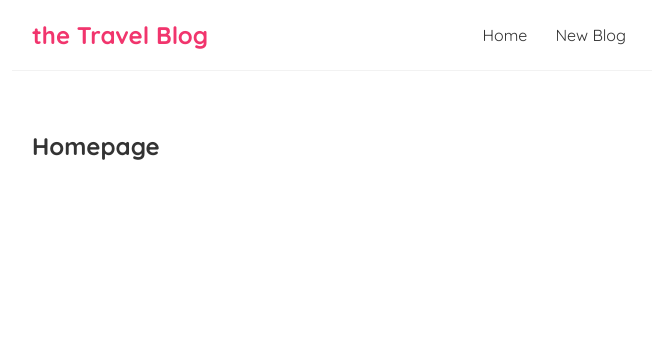
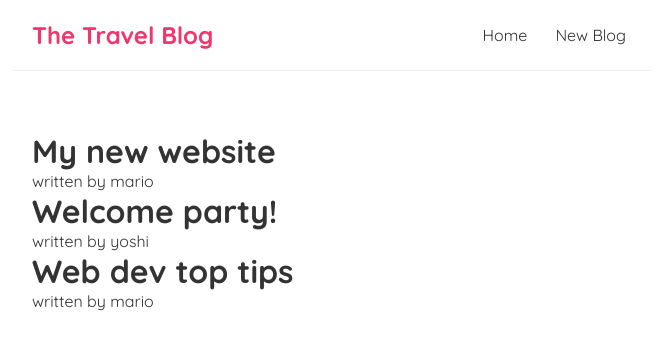
Before and after one commit to 5cientist/travel-blog, a React (Create React App) app: page / in a window 1280 px wide. Shown: the top 350 px of the page, without its empty margins (308-964 px from the left). Built offline with nearby package versions, Linux system fonts and the light colour scheme.

Commit message:
added map

```diff
--- a/src/components/Home.js
+++ b/src/components/Home.js
@@ -1,7 +1,23 @@
+import { useState } from "react";
 const Home = () => {
+  const [blogs, setBlogs] = useState([
+    { title: "My new website", body: "lorem ipsum...", author: "mario", id: 1 },
+    { title: "Welcome party!", body: "lorem ipsum...", author: "yoshi", id: 2 },
+    {
+      title: "Web dev top tips",
+      body: "lorem ipsum...",
+      author: "mario",
+      id: 3,
+    },
+  ]);
   return (
     <div className="home">
-      <h2>Homepage</h2>
+      {blogs.map((blog) => (
+        <div className="blog-preview" key={blog.id}>
+          <h1>{blog.title}</h1>
+          <p>written by {blog.author}</p>
+        </div>
+      ))}
     </div>
   );
 };
--- a/src/components/Navbar.js
+++ b/src/components/Navbar.js
@@ -1,10 +1,20 @@
 const Navbar = () => {
   return (
     <nav className="navbar">
-      <h1>the Travel Blog</h1>
+      <h1>The Travel Blog</h1>
       <div className="links">
         <a href="/">Home</a>
-        <a href="/create">New Blog</a>
+        <a
+          href="/create"
+          // style={{
+          //   color: "white",
+          //   backgroundColor: "#f1356d",
+          //   borderRadius: "8px",
+          // inline CSS in reactjs
+          // }}
+        >
+          New Blog
+        </a>
       </div>
     </nav>
   );
```
Also changed, not shown: 1 other file (tests, documents, lock files or other folders).
